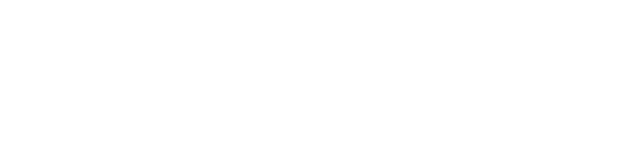
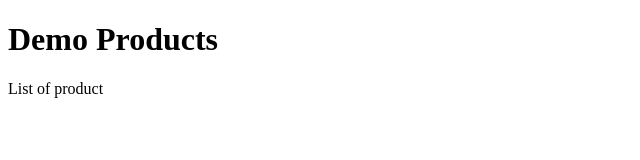
Before and after one commit to NagarjunaTubati/com.student.demo, a plain HTML site: page Demo/index.html in a window 1280 px wide. Shown: the whole page, without its empty margins (0-640 px from the left). Drawn offline with Linux system fonts and the light colour scheme.

Commit message:
finished first release

```diff
--- a/Demo/index.html
+++ b/Demo/index.html
@@ -5,6 +5,7 @@
 <title>Insert title here</title>
 </head>
 <body>
-
+<h1>Demo Products</h1>
+<p>List of product</p>
 </body>
 </html>
```
